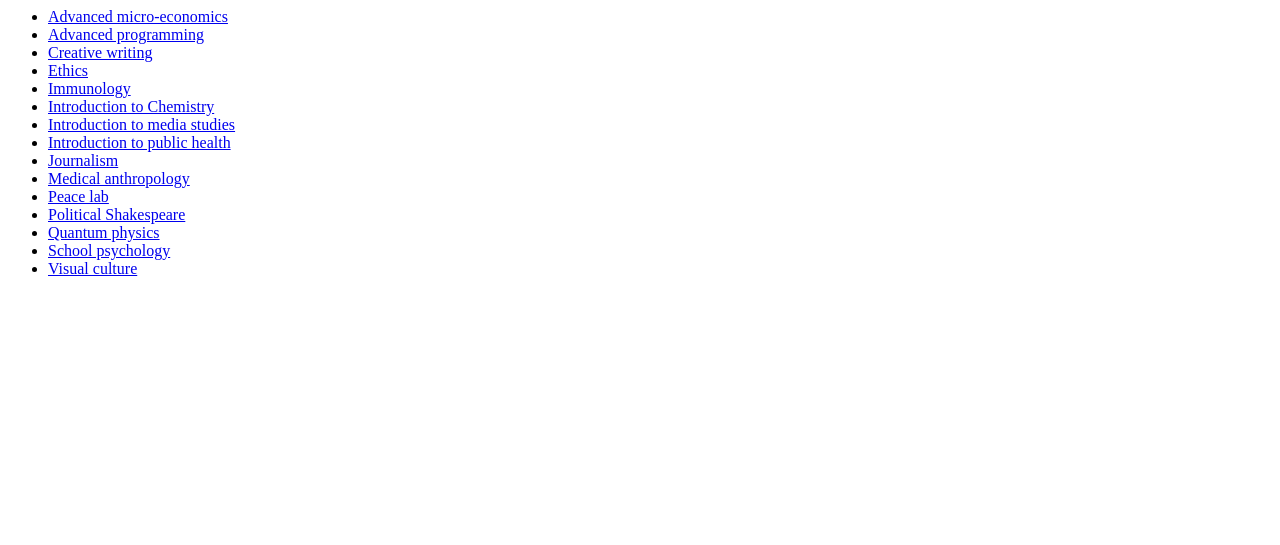
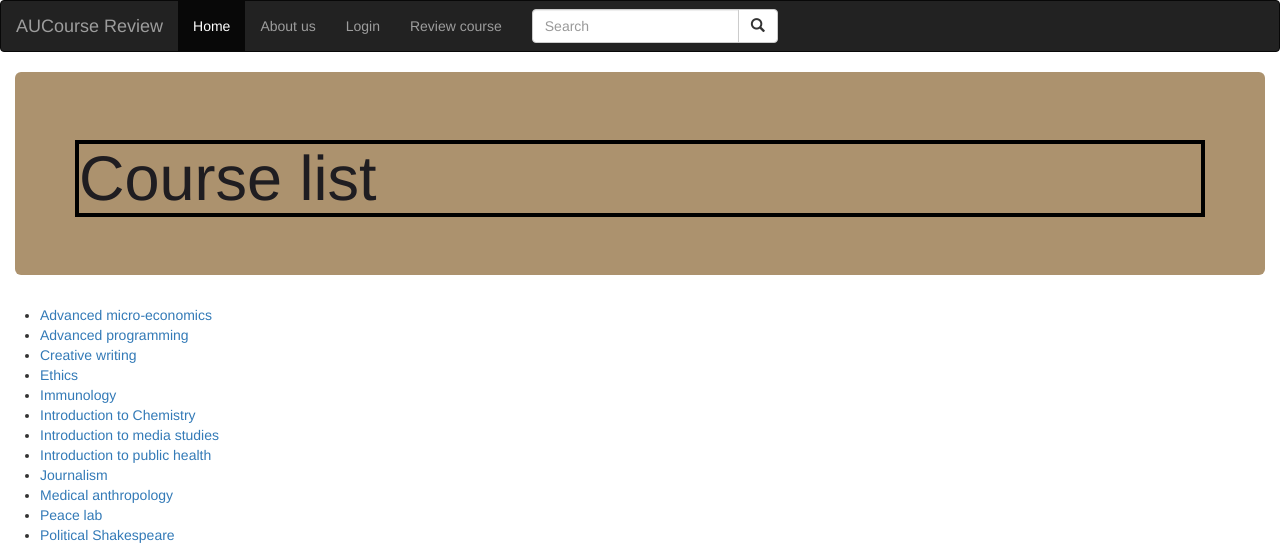
Before and after one commit to HanabiOno/AUCoursereview, a Django app: page /reviews/ in a window 1280 px wide. Shown: the top 545 px of the page. Run offline with Django 3.2, Linux system fonts and the light colour scheme; data comes from the database, SQL or seed files in the repository; parts of the project's set-up code (start-up, migrations or seed data) failed here and were passed over; some libraries are stand-ins or nearby versions.

Commit message:
added html to index page

```diff
--- a/mysite/reviews/templates/reviews/index.html
+++ b/mysite/reviews/templates/reviews/index.html
@@ -1,3 +1,50 @@
+<!DOCTYPE html>
+<html lang="en">
+<head>
+  <title>AUCourse review</title>
+  <meta charset="utf-8">
+  <meta name="viewport" content="width=device-width, initial-scale=1">
+  <link rel="stylesheet" href="https://maxcdn.bootstrapcdn.com/bootstrap/3.4.1/\css/bootstrap.min.css">
+  <script src="https://ajax.googleapis.com/ajax/libs/jquery/3.5.1/jquery.min.js\"></script>
+  <script src="https://maxcdn.bootstrapcdn.com/bootstrap/3.4.1/js/bootstrap.min.js"></script>
+  <style>
+    .jumbotron{
+    color: #1f1d21;
+    background: #ac926e;
+  </style>
+
+</head>
+<body>
+<nav class="navbar navbar-inverse">
+  <div class="container-fluid">
+    <div class="navbar-header">
+      <a class="navbar-brand" href="#">AUCourse Review</a>
+    </div>
+    <ul class="nav navbar-nav">
+      <li class="active"><a href="#">Home</a></li>
+      <li><a href="https://www.auc.nl/">About us</a></li>
+      <li><a href="https://upload.wikimedia.org/wikipedia/commons/4/46/Error_Message_Example_vbs.png">Login</a></li>
+      <li><a href="https://upload.wikimedia.org/wikipedia/commons/4/46/Error_Message_Example_vbs.png">Review course</a></li>
+    </ul>
+    <form class="navbar-form navbar-left" action="/action_page.php">
+      <div class="input-group">
+        <input type="text" class="form-control" placeholder="Search" name="search">
+        <div class="input-group-btn">
+          <button class="btn btn-default" type="submit">
+            <i class="glyphicon glyphicon-search"></i>
+          </button>
+        </div>
+      </div>
+    </form>
+  </div>
+</nav>
+
+<div class="container-fluid">
+  <div class="jumbotron">
+      <h1 style="border: 4px solid black;">Course list</h1>
+    </div>
+</div>
+
 {% if latest_course_list %}
     <ul>
     {% for course in latest_course_list %}
```
